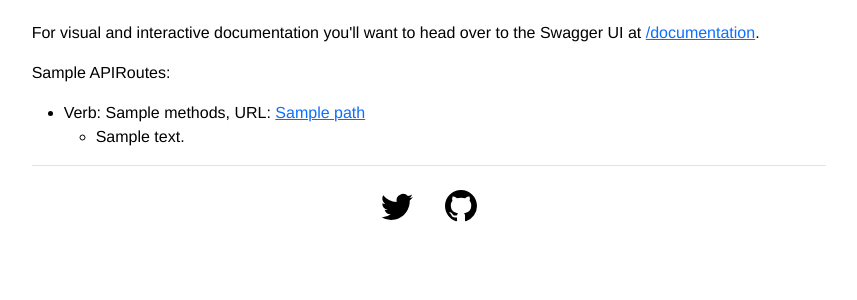
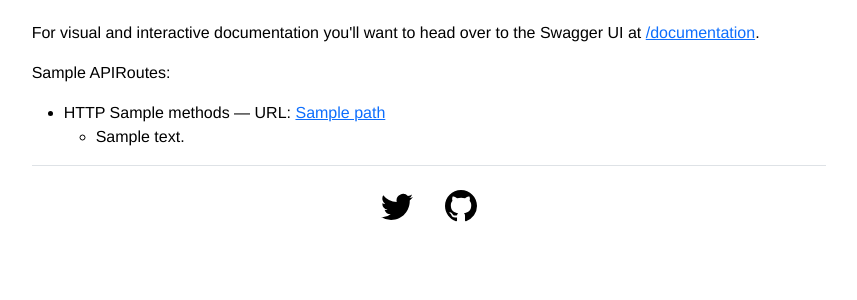
Before and after one commit to WLAN-Pi/wlanpi-core, a Python web app: template wlanpi_core/templates/home/index.html in a window 1280 px wide. Shown: the part 186-486 px from the top of the page, without its empty margins (211-1068 px from the left). Run offline with Jinja, Linux system fonts and the light colour scheme; the template is opened without the code that fills it: most values are stand-ins (such as "Sample title", 1, 10 or a date in 2020).

Commit message:
make apiroutes list look better

```diff
--- a/wlanpi_core/templates/home/index.html
+++ b/wlanpi_core/templates/home/index.html
@@ -12,7 +12,7 @@
         {% if endpoints %}
         <ul>
             {% for e in endpoints %}
-            <li>Verb: <b>{{e.methods}}</b>, URL: <a href="{{e.path}}">{{e.path}}</a><ul><li>{{e.description}}</li></ul></li>
+            <li><strong>HTTP {{e.methods}}</strong> — URL: <a href="{{e.path}}">{{e.path}}</a><ul><li>{{e.description}}</li></ul></li>
             {% endfor %}
         </ul>
         {% endif %}
```
